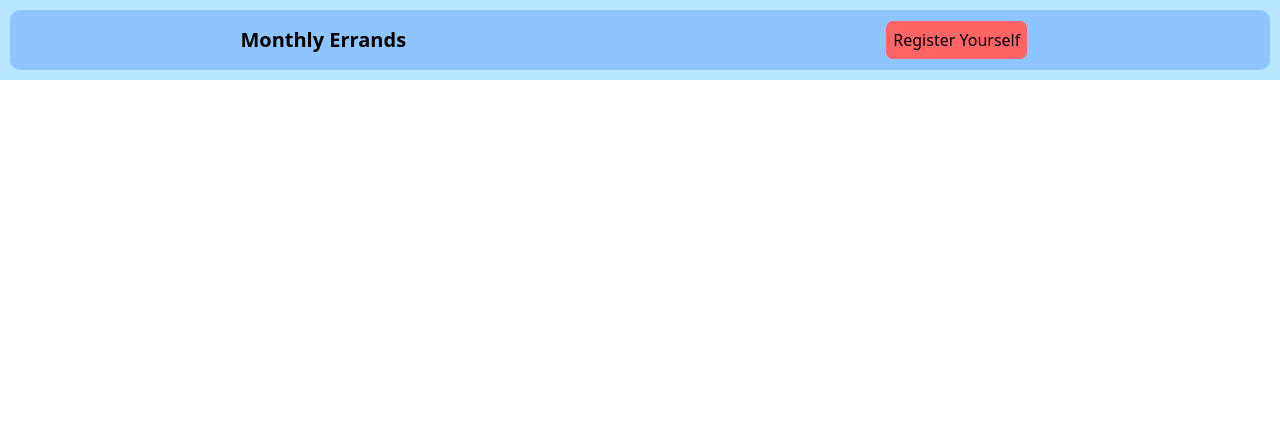
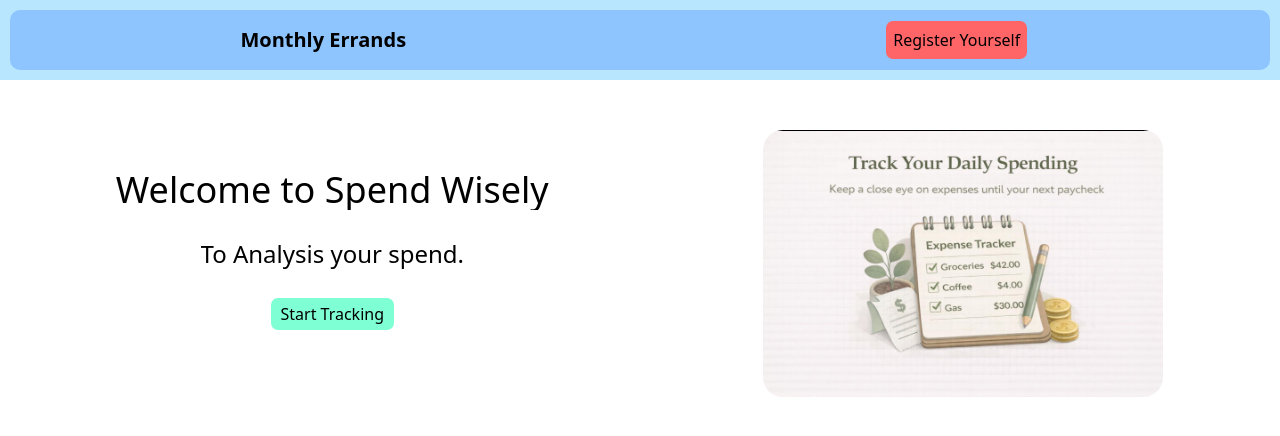
Before and after one commit to gladson65/monthlyErrands, a React (Vite) app: page / in a window 1280 px wide. Shown: the top 436 px of the page. Built offline with nearby package versions, Linux system fonts and the light colour scheme.

Commit message:
Landing page added, landing png added

```diff
--- a/src/App.jsx
+++ b/src/App.jsx
@@ -1,16 +1,21 @@
 import { useState, useEffect } from 'react'
 import { Outlet } from 'react-router-dom'
-import Navbar from './components/Navbar'
+import Navbar from './components/Navbar';
+import Landing from './components/Landing';
 import { ToastContainer } from 'react-toastify';
 import { useContext } from 'react';
 import { Provider } from 'react-redux';
 import { useDispatch } from 'react-redux';
 import { setAuth, clearAuth } from './store/authSlice';
+import { useLocation } from 'react-router-dom';
 import store from './store/store';
 
 import './App.css';
 
 function App() {
+
+  // get the url path and disply landing page accordingly
+  const location = useLocation();
 
   // const [ userNameApp, setUserName ] = useState("");
   const dispatch = useDispatch();
@@ -36,6 +41,11 @@ function App() {
       <ToastContainer position="bottom-right" autoClose={5000}/>
       <Provider store={store}>
         <Navbar />
+        {
+          location.pathname === '/' &&
+          <Landing />
+
+        }
         <Outlet />
       </Provider>
 
--- /dev/null
+++ b/src/components/Landing.css
@@ -0,0 +1,37 @@
+#landingDiv {
+    width: 100%;
+    height: 100dvh;
+    padding-top: 50px;
+}
+
+.landing-text {
+    height: 100%;
+    width: 100%;
+    padding-top: 40px;
+    padding-left: 20px;
+}
+
+.landing-text button {
+    padding: 4px 10px;
+    background-color: aquamarine;
+    border-radius: 7px;
+    transition: all 0.5s linear;
+}
+
+.landing-text button:hover {
+    background-color: rgb(12, 241, 165);
+    cursor: pointer;
+}
+
+.landingImgDiv {
+    height: 100%;
+    width: 100%;
+    padding-left: 2px;
+    display: flex;
+    justify-content: center;
+    align-items: start;
+}
+
+.landingImgDiv img {
+    border-radius: 20px;
+}
--- /dev/null
+++ b/src/components/Landing.jsx
@@ -0,0 +1,25 @@
+import { Link } from 'react-router-dom';
+import './Landing.css';
+
+
+function Landing() {
+
+    return (
+        <>
+            <div id='landingDiv' className='flex justify-center items-start'>
+                <div className='landing-text flex flex-col justify-start items-center gap-7'>
+                    <h1 className='text-4xl'>Welcome to Spend Wisely</h1>
+                    <h2 className='text-2xl'>To Analysis your spend.</h2>
+                    <Link to={"form"}>
+                        <button>Start Tracking</button>
+                    </Link>
+                </div>
+                <div className='landingImgDiv'>
+                    <img src='landingImage.png' width="400px" height="400px" alt='landing-image'/>
+                </div>
+            </div>
+        </>
+    )
+}
+
+export default Landing;
```
Also changed, not shown: public/landingImage.png (added).
